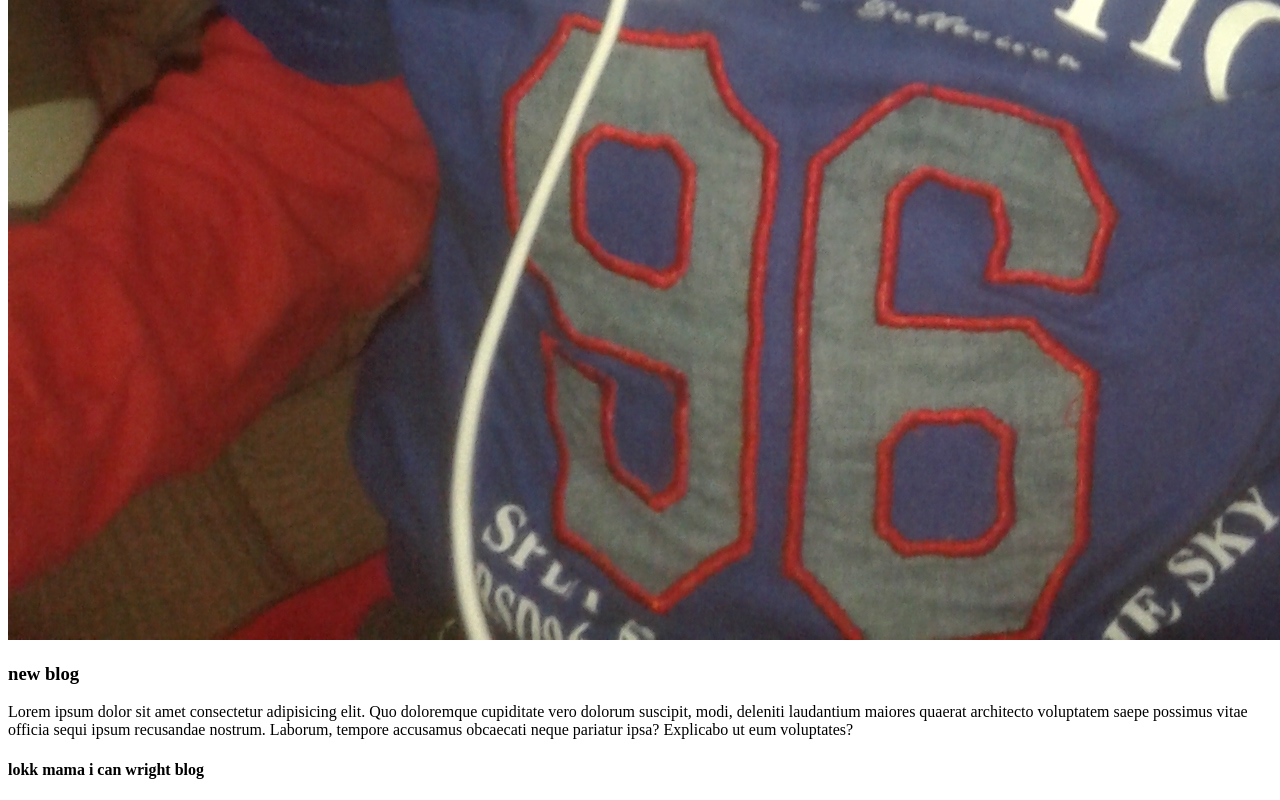
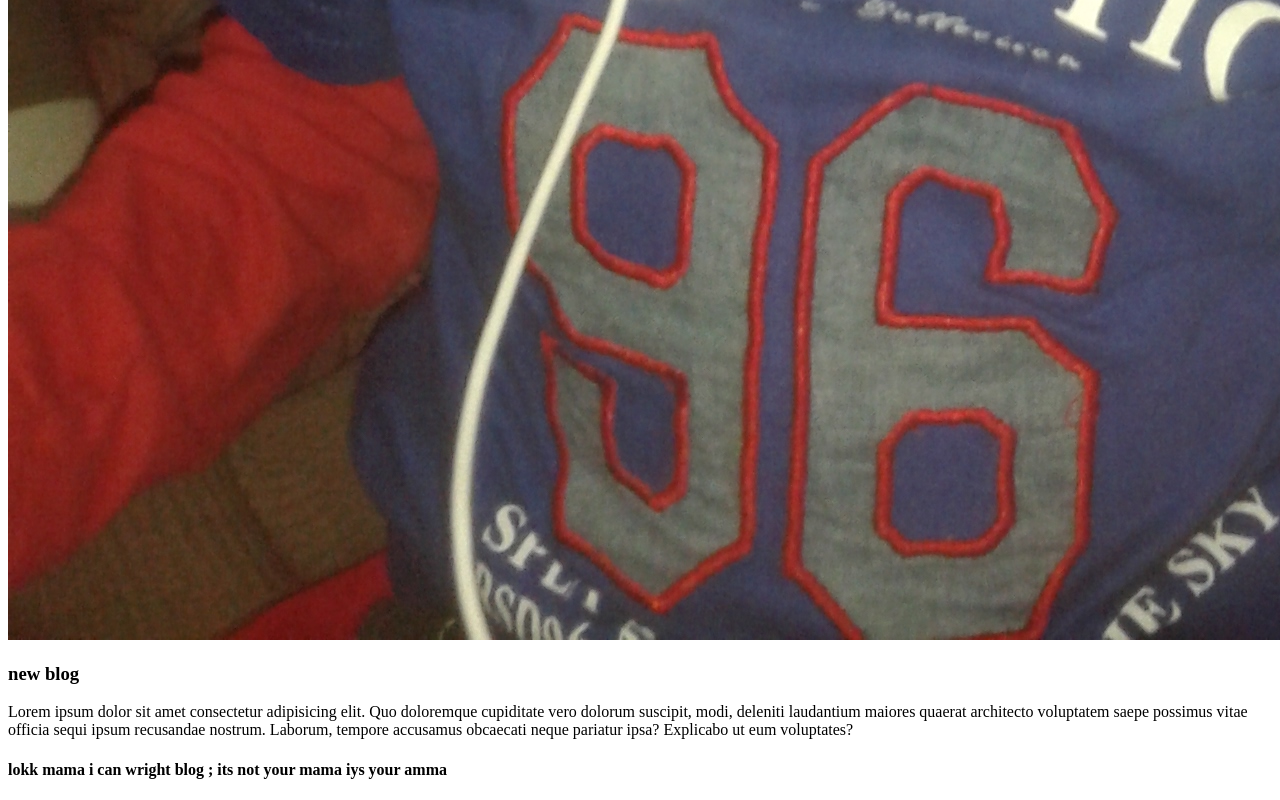
Before and after one commit to BaharAhmed/my-fort-repo, a plain HTML site: page index.html in a window 1280 px wide. Shown: the part 2068-2868 px from the top of the page. Drawn offline with Linux system fonts and the light colour scheme.

Commit message:
amma is angry

```diff
--- a/index.html
+++ b/index.html
@@ -15,6 +15,6 @@
         <h3>new blog</h3>
         <p>Lorem ipsum dolor sit amet consectetur adipisicing elit. Quo doloremque cupiditate vero dolorum suscipit, modi, deleniti laudantium maiores quaerat architecto voluptatem saepe possimus vitae officia sequi ipsum recusandae nostrum. Laborum, tempore accusamus obcaecati neque pariatur ipsa? Explicabo ut eum voluptates?</p>
     </div>
-    <h4>lokk mama i can wright blog</h4>
+    <h4>lokk mama i can wright blog ; its not your mama iys your amma</h4>
 </body>
 </html>
```
